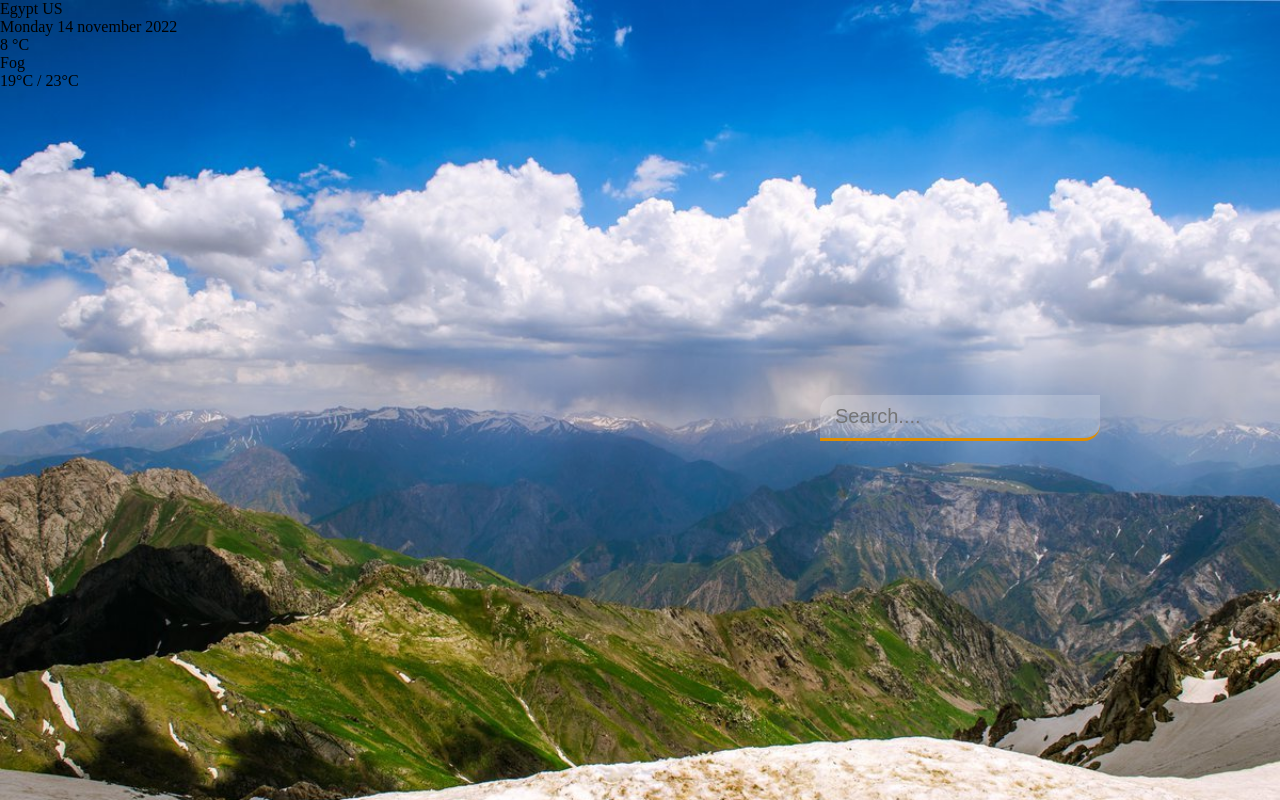
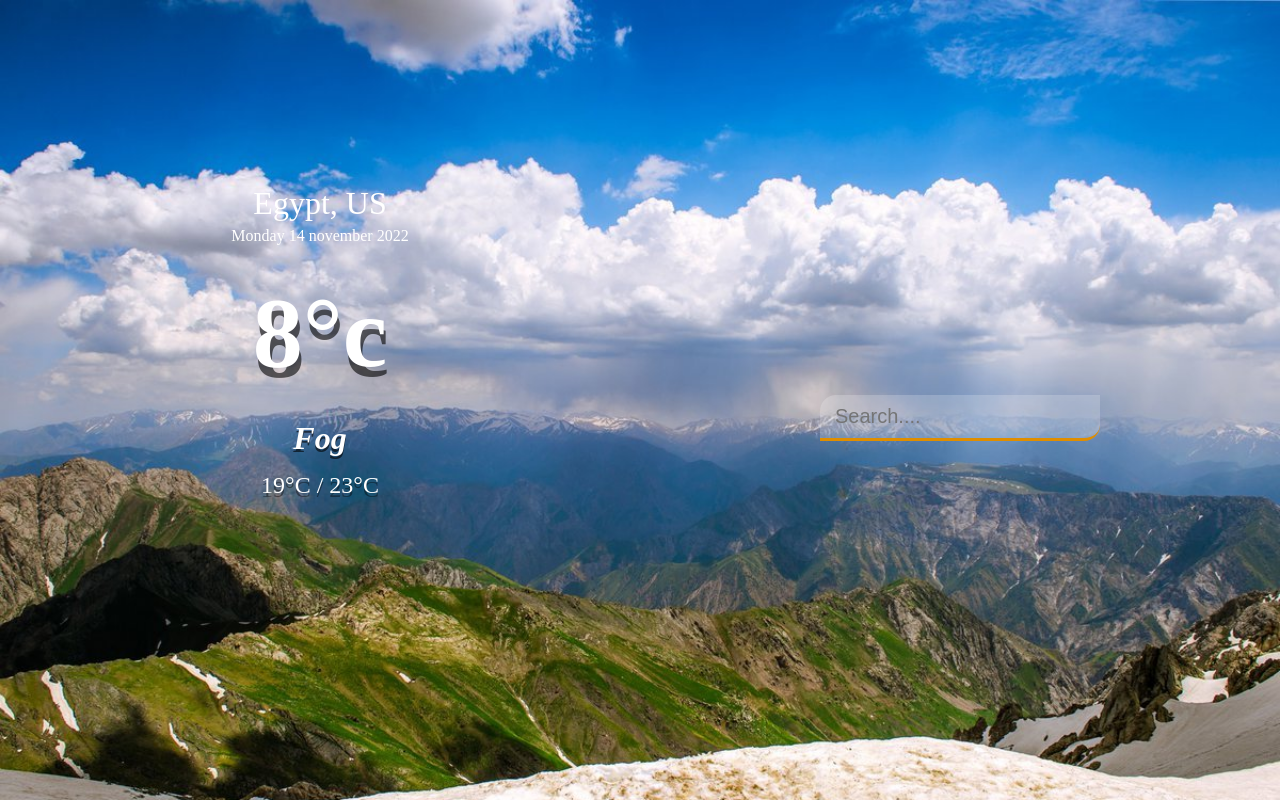
Before and after one commit to Bekhzod2002/Weather-App, a plain HTML site: page index.html in a window 1280 px wide. Drawn offline with Linux system fonts and the light colour scheme.

Commit message:
verstka end

```diff
--- a/css/style.css
+++ b/css/style.css
@@ -48,3 +48,52 @@ header input:focus {
     background-color: rgba(255, 255, 255, 0.8);
     border-radius: 0px 16px 0px 16px
 }
+
+main{
+    margin-top: 20vh;
+    padding: 25px;
+    display: flex;
+    flex-direction: column;
+    align-items: center;
+    text-align: center;
+}
+
+.location .city{
+    color: #fff;
+    font-size: 32px;
+    font-weight: 500;
+    margin-bottom: 5px;
+}
+
+.location .date{
+    color: #fff;
+    font-size: 16px;
+}
+
+.main-temp .temp{
+    color: #fff;
+    font-size: 100px;
+    font-weight: 900;
+    margin: 30px 0;
+    text-shadow: 2px 10px rgba(0, 0, 0, 0.6);
+}
+
+.main-temp .span {
+    font-weight: 500;
+}
+
+.main-temp .weather{
+    color: #fff;
+    font-size: 32px;
+    font-weight: 700;
+    font-style: italic;
+    margin-bottom: 15px;
+    text-shadow: 0px 3px rgba(0, 0, 0, 0.6);
+}
+
+.main-temp .hi-low{
+    color: #fff;
+    font-size: 24px;
+    font-weight: 500;
+    text-shadow: 0px 4px rgba(0, 0, 0, 0.4);
+}
--- a/index.html
+++ b/index.html
@@ -12,11 +12,11 @@
     <div class="app-wrap">
         <main>
             <section class="location">
-                <div class="city">Egypt US</div>
+                <div class="city">Egypt, US</div>
                 <div class="date">Monday 14 november  2022</div>
             </section>
             <div class="main-temp">
-                <div class="temp">8 <span>°C</span></div>
+                <div class="temp">8<span>°c</span></div>
                 <div class="weather">Fog</div>
                 <div class="hi-low">19°C / 23°C</div>
             </div>
```
